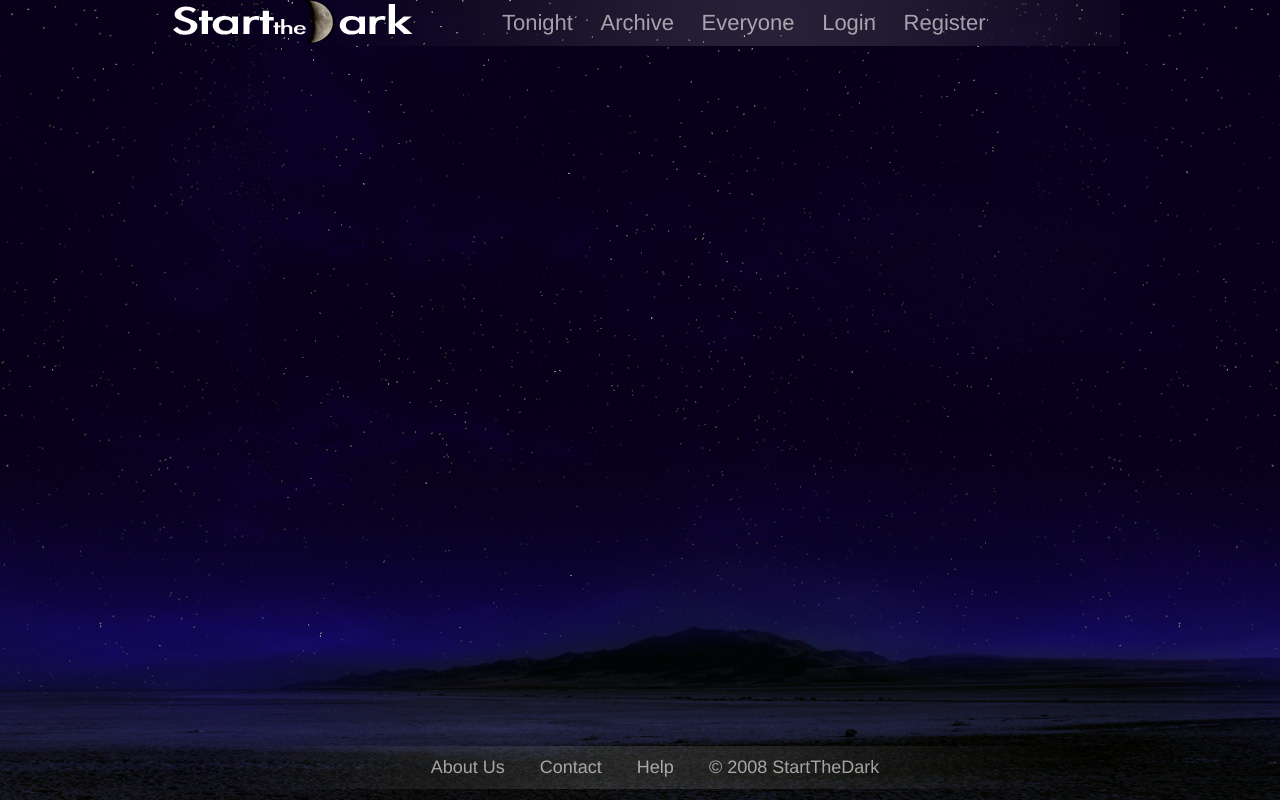
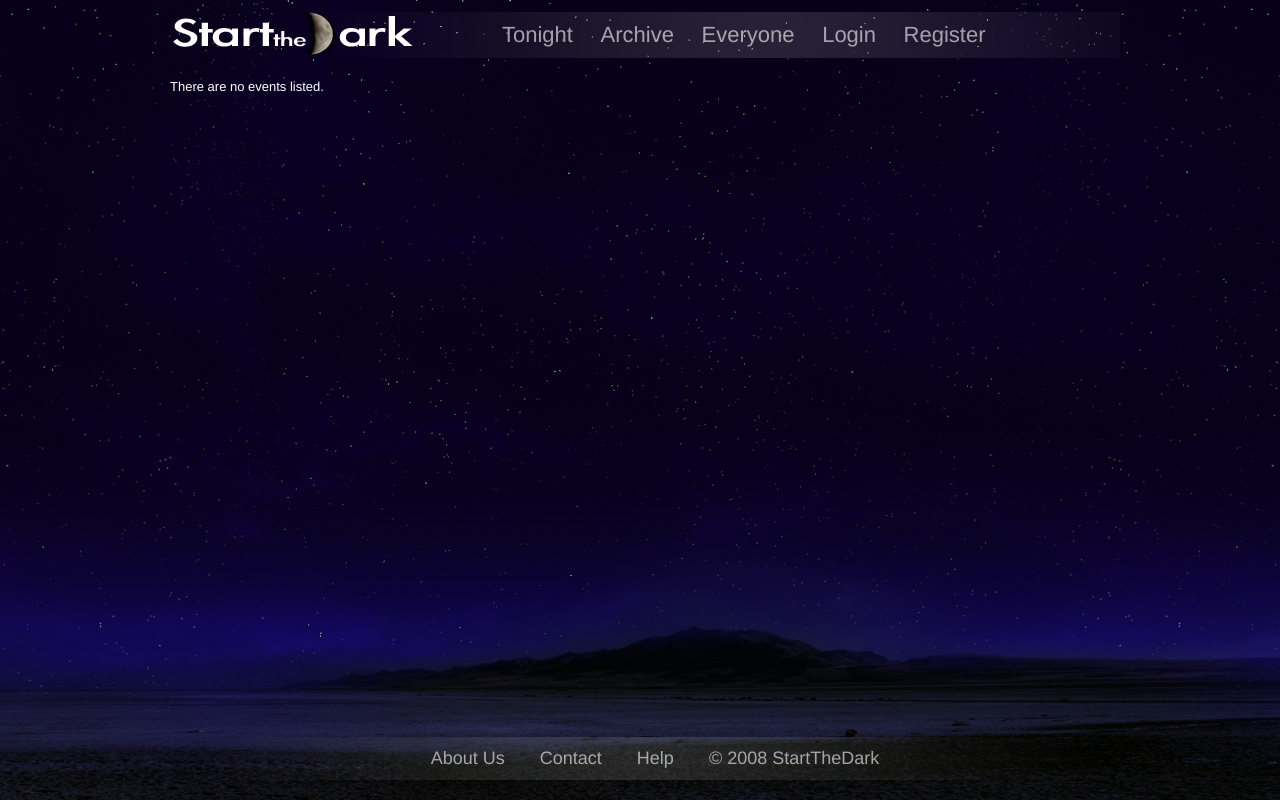
Before and after one commit to ericflo/startthedark, a Django app: template templates/events/archive.html in a window 1280 px wide. Run offline with Django 3.2, Linux system fonts and the light colour scheme; the template is opened without the code that fills it, so the values that code supplies are empty; parts of the project's set-up code (start-up, migrations or seed data) failed here and were passed over.

Commit message:
Fixed some more footer problems and an issue with /everyone/archive/ when the user is logged in not showing the user's own submissions.

```diff
--- a/events/views.py
+++ b/events/views.py
@@ -15,8 +15,9 @@ def events(request, template_name='tonight.html', today=True, all_events=False):
     if request.user.is_authenticated():
         my_events = Event.objects.filter(latest=True, creator=request.user)
         following = request.user.following_set.all().values('to_user')
-        events = events.exclude(creator=request.user).filter(
-            creator__in=[i['to_user'] for i in following])
+        if not all_events:
+            events = events.exclude(creator=request.user).filter(
+                creator__in=[i['to_user'] for i in following])
     else:
         my_events = []
     if today:
--- a/media/css/screen.css
+++ b/media/css/screen.css
@@ -1,6 +1,5 @@
 /* General Stuff */
 body { background: #000000 url('../img/background.jpg') no-repeat 50% 0; color: white; }
-/*div.container_12 { margin-top: 12px; }*/
 
 /* Logo */
 #logo a {
@@ -13,7 +12,10 @@ body { background: #000000 url('../img/background.jpg') no-repeat 50% 0; color:
 }
 
 /* Navigation Bar */
-#nav_bg { background: url('../img/list_gradient.png') no-repeat 140px 0px; }
+#nav_bg {
+    background: url('../img/list_gradient.png') no-repeat 140px 12px;
+    padding-top: 12px;
+}
 #nav { padding: 6px 0px 6px 0px;}
 #nav li { list-style-type: none; margin: 0px 12px 0px 12px; }
 #nav a, #nav span {
@@ -28,8 +30,6 @@ body { background: #000000 url('../img/background.jpg') no-repeat 50% 0; color:
 #nav > li > ul { display: none; }
 
 /* Messages */
-ul.messages {
-}
 ul.messages li {
     display: block;
     background: url('../img/message_bg.png');
@@ -84,6 +84,12 @@ div.person_count {
 div.person_count span.label { position: relative; bottom: 4px; }
 div.person_count span.number { display: block; font-size: 28px; }
 
+/* Event List */
+p.event_time { margin-bottom: 0px; margin-top: 10px; }
+p.event_time_first { margin-bottom: 0px; }
+#my_event_title { margin-top: 20px; }
+#all_events_title { margin-top: 20px;}
+
 /* Footer */
 #footer {
     width: 100%;
@@ -105,4 +111,4 @@ body { height: 100%; }
 .container_12 { position: relative; min-height: 100%; }
 * html .container_12 { height: 100%; }
 #content { padding-bottom: 7em; }
-#footer { position: relative; margin-top: -3em; }
+#footer { position: relative; margin-top: -3.5em; }
--- a/templates/events/archive.html
+++ b/templates/events/archive.html
@@ -5,12 +5,16 @@
 
 {% block main_content %}
     {% autopaginate events %}
+    {% if events %}
         {% regroup events by start_date.date as events_by_start_date %}
         {% for date in events_by_start_date %}
-        <p>{{ date.grouper|naturalday:_("MONTH_DAY_FORMAT")|capfirst }}</p>
+            <p class="event_time{% if forloop.first %}_first{% endif %}">{{ date.grouper|naturalday:_("MONTH_DAY_FORMAT")|capfirst }}</p>
             {% for event in date.list %}
                 {% event event forloop.counter %}
             {% endfor %}
         {% endfor %}
         {% paginate %}
+    {% else %}
+        <p>There are no events listed.</p>
+    {% endif %}
 {% endblock %}
```
Also changed, not shown: templates/events/tonight.html (+7 -3 lines). Lines whose indentation alone changed are shown as unchanged.
